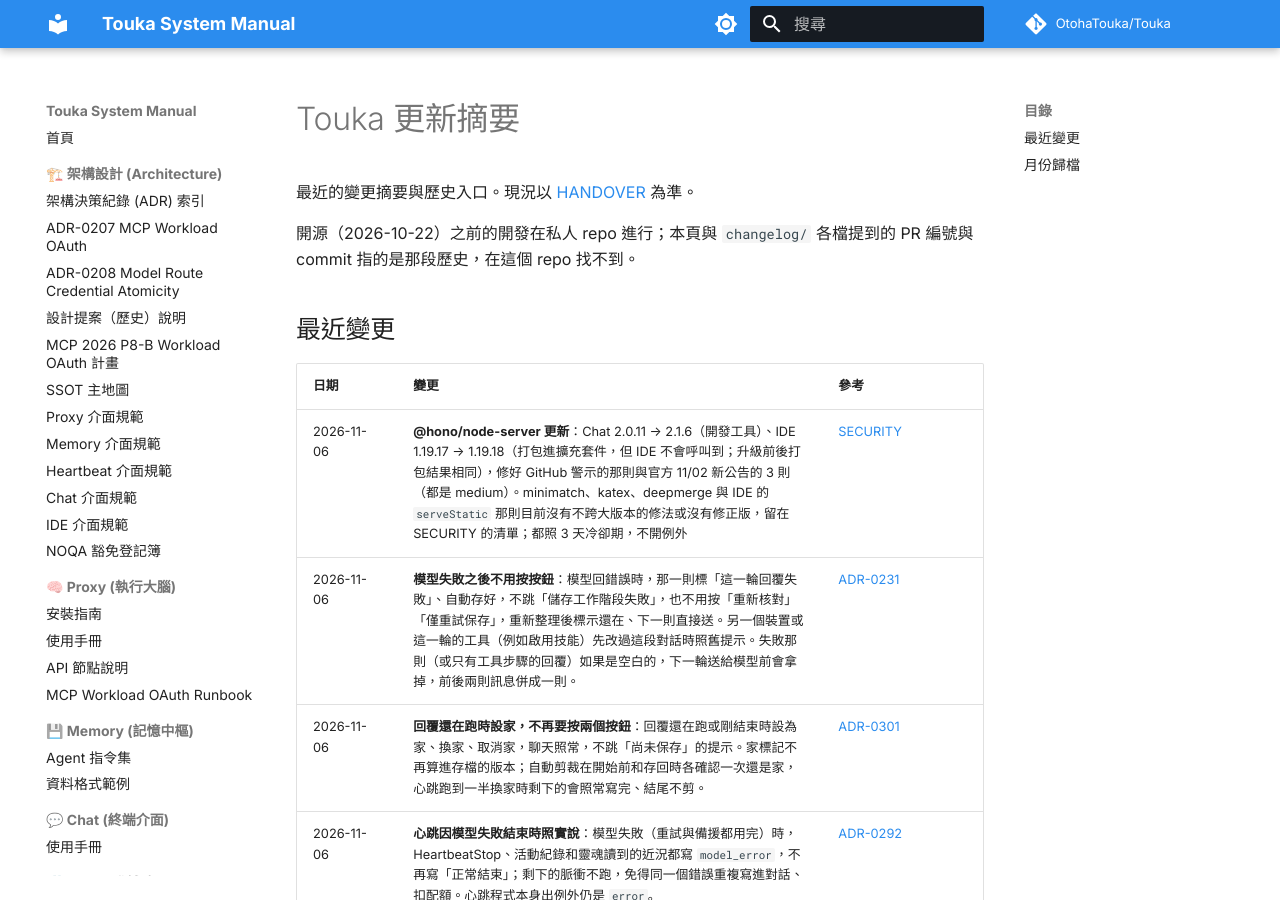
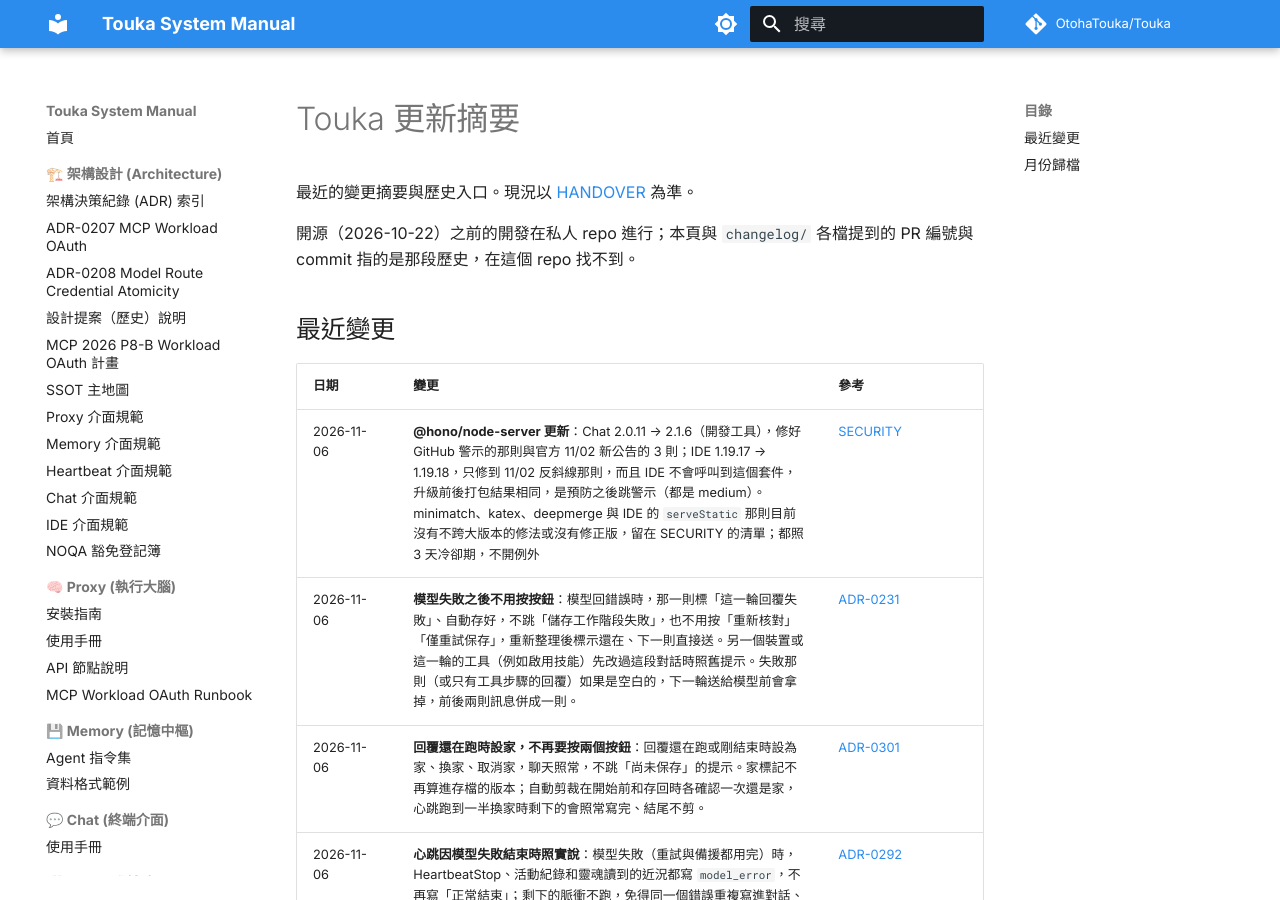
Before and after one commit to OtohaTouka/Touka, an MkDocs documentation site: the page built from docs/CHANGELOG.md, in a window 1280 px wide and 900 px high. Built offline with MkDocs 1.6.1 and Material for MkDocs 9.7.7, drawn with Linux system fonts in a browser that asks for light colours; comment, search, counter and statistics services are not loaded.

Commit message:
fix(deps): say per project what the @hono/node-server update fixes
- CHANGELOG: Chat gets all four fixes; IDE only the backslash one, and the
  shipped bundle is unchanged, so it is preventive
- SECURITY: name the upstream source behind "toNodeHandler never calls it",
  and say the final image (runner stage) has no dev packages
- floor self-check lists the Chat 2.0.11 rollback explicitly

Co-Authored-By: Claude Opus 5.5 <noreply@anthropic.com>

```diff
--- a/docs/CHANGELOG.md
+++ b/docs/CHANGELOG.md
@@ -8,7 +8,7 @@
 
 | 日期 | 變更 | 參考 |
 | --- | --- | --- |
-| 2026-11-06 | **@hono/node-server 更新**：Chat 2.0.11 → 2.1.6（開發工具）、IDE 1.19.17 → 1.19.18（打包進擴充套件，但 IDE 不會呼叫到；升級前後打包結果相同），修好 GitHub 警示的那則與官方 11/02 新公告的 3 則（都是 medium）。minimatch、katex、deepmerge 與 IDE 的 `serveStatic` 那則目前沒有不跨大版本的修法或沒有修正版，留在 SECURITY 的清單；都照 3 天冷卻期，不開例外 | [SECURITY](../SECURITY.md) |
+| 2026-11-06 | **@hono/node-server 更新**：Chat 2.0.11 → 2.1.6（開發工具），修好 GitHub 警示的那則與官方 11/02 新公告的 3 則；IDE 1.19.17 → 1.19.18，只修到 11/02 反斜線那則，而且 IDE 不會呼叫到這個套件，升級前後打包結果相同，是預防之後跳警示（都是 medium）。minimatch、katex、deepmerge 與 IDE 的 `serveStatic` 那則目前沒有不跨大版本的修法或沒有修正版，留在 SECURITY 的清單；都照 3 天冷卻期，不開例外 | [SECURITY](../SECURITY.md) |
 | 2026-11-06 | **模型失敗之後不用按按鈕**：模型回錯誤時，那一則標「這一輪回覆失敗」、自動存好，不跳「儲存工作階段失敗」，也不用按「重新核對」「僅重試保存」，重新整理後標示還在、下一則直接送。另一個裝置或這一輪的工具（例如啟用技能）先改過這段對話時照舊提示。失敗那則（或只有工具步驟的回覆）如果是空白的，下一輪送給模型前會拿掉，前後兩則訊息併成一則。 | [ADR-0231](architecture/adr/0231-session-persistence-outcomes-and-revisions.md) |
 | 2026-11-06 | **回覆還在跑時設家，不再要按兩個按鈕**：回覆還在跑或剛結束時設為家、換家、取消家，聊天照常，不跳「尚未保存」的提示。家標記不再算進存檔的版本；自動剪裁在開始前和存回時各確認一次還是家，心跳跑到一半換家時剩下的會照常寫完、結尾不剪。 | [ADR-0301](architecture/adr/0301-home-fields-outside-session-revision.md) |
 | 2026-11-06 | **心跳因模型失敗結束時照實說**：模型失敗（重試與備援都用完）時，HeartbeatStop、活動紀錄和靈魂讀到的近況都寫 `model_error`，不再寫「正常結束」；剩下的脈衝不跑，免得同一個錯誤重複寫進對話、扣配額。心跳程式本身出例外仍是 `error`。 | [ADR-0292](architecture/adr/0292-hooks.md) |
```
Also changed, not shown: SECURITY.md (+1 -1 lines), 1 other file.
